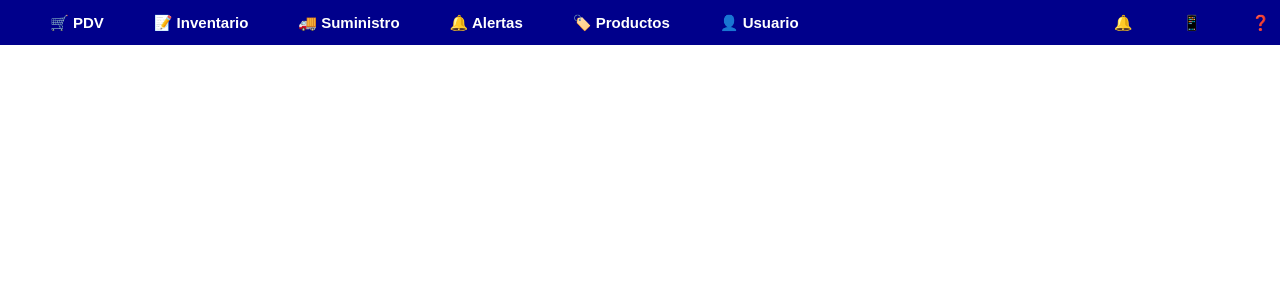
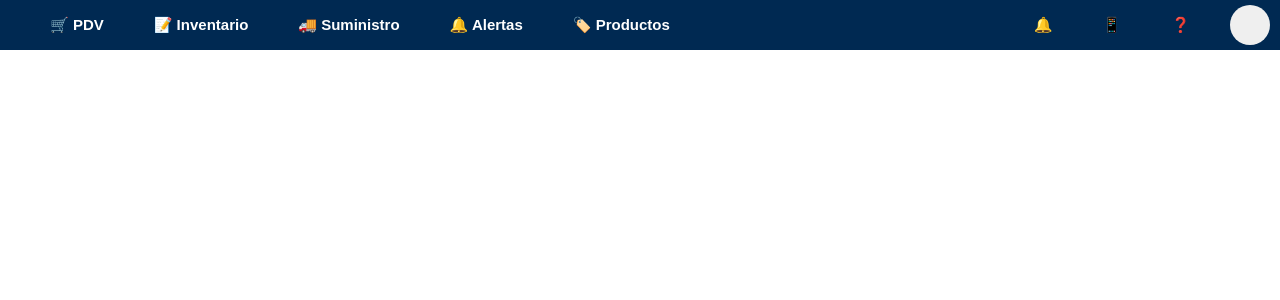
Before and after one commit to jjcm296/PDVMWeb, a React (Create React App) app in the folder frontend/: page / in a window 1280 px wide. Shown: the top 300 px of the page. Built offline with nearby package versions, Linux system fonts and the light colour scheme.

Commit message:
actualizar barra de navegacion

```diff
--- a/frontend/src/componenst/BarraNavegacion/BarraNavegacion.css
+++ b/frontend/src/componenst/BarraNavegacion/BarraNavegacion.css
@@ -4,8 +4,8 @@ button {
 
 .BarraNavegacion {
     display: flex;
-    height: 45px;
-    background-color: darkblue;
+    height: 50px;
+    background-color: #002952 ;
     justify-content: space-between;
 }
 
@@ -14,6 +14,7 @@ button {
     align-items: center;
     gap: 50px;
     height: 100%;
+    margin-right: 10px;
 }
 .menu span {
     font-size: 20px;
@@ -37,6 +38,22 @@ button {
 }
 #item:hover {
     border-radius: 5px;
-    background-color: blue;
+    background-color: #003D7A;
     box-shadow: 0 6px 10px rgba(0, 0, 0, 0.15);
 }
+
+.login-button {
+    width: 40px;
+    height: 40px;
+    border-radius: 50%;
+    display: flex;
+    justify-content: center;
+    align-items: center;
+    border: none;
+    cursor: pointer;
+    transition: background-color 0.3s ease;  /* Transición para el cambio de color */
+}
+
+.login-button:hover {
+    background-color: #357AE8;
+}
--- a/frontend/src/componenst/BarraNavegacion/BarraNavegacion.jsx
+++ b/frontend/src/componenst/BarraNavegacion/BarraNavegacion.jsx
@@ -13,7 +13,6 @@ const BarraNavegacion = () => {
                         <li id="item">🚚 Suministro</li>
                         <li id="item">🔔 Alertas</li>
                         <li id="item">🏷️ Productos</li>
-                        <li id="item">👤 Usuario</li>
                     </ul>
                 </nav>
             </div>
@@ -23,6 +22,8 @@ const BarraNavegacion = () => {
                         <li id="item">🔔</li>
                         <li id="item">📱</li>
                         <li id="item">❓</li>
+                        <button className="login-button">
+                        </button>
                     </ul>
                 </nav>
             </div>
```
